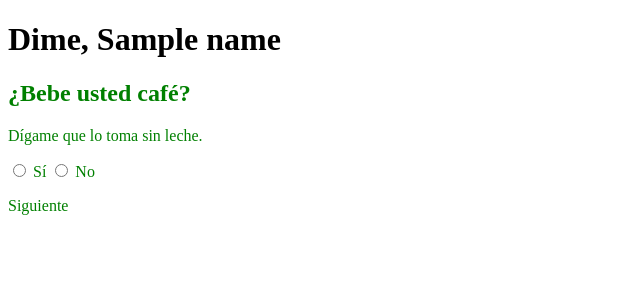
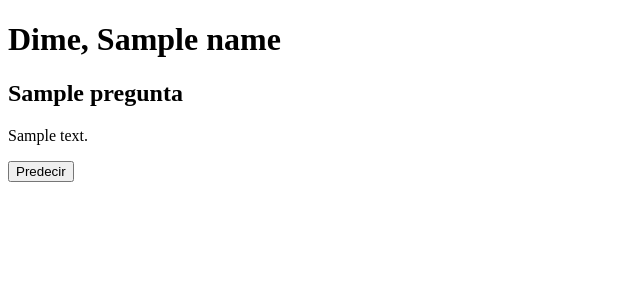
Before and after one commit to Hackateam2020/buggle-back, a Flask app: template templates/proceso.html in a window 1280 px wide. Shown: the top 300 px of the page, without its empty margins (0-640 px from the left). Run offline with Flask 2, Linux system fonts and the light colour scheme; the template is opened without the code that fills it: most values are stand-ins (such as "Sample title", 1, 10 or a date in 2020).

Commit message:
generate questions from data/preguntas

```diff
--- a/App.py
+++ b/App.py
@@ -1,4 +1,5 @@
 from flask import *
+import json
 app = Flask(__name__)
 
 @app.route('/')
@@ -15,13 +16,20 @@ def login():
 @app.route('/proceso', methods = ['GET'])
 def proceso():
     user = request.cookies.get('user')
-    return render_template('proceso.html', name = user)
+    with open('data/preguntas.json','r') as f:
+        pj = json.load(f)
+    return render_template('proceso.html',
+                           name = user,
+                           preguntas = pj)
 
 @app.route('/predict', methods = ['POST','GET'])
 def predict():
     print('=== /predict/ ===')
     print(str(request))
-    return 'Not implemented'
+    response = 'Not implemented yet: prediction to be made with<br>'
+    response += str(request.form)
+    response += '<br><a href="\\">Inicio</a>'
+    return response
 
 if __name__ == '__main__':
    app.debug = True
--- a/templates/proceso.html
+++ b/templates/proceso.html
@@ -2,47 +2,37 @@
 <html>
 
     <head>
-        <link rel="stylesheet" href="/static/main.css">
+        <!-- link rel="stylesheet" href="/static/main.css" -->
     </head>
     <body>
         <form action="/predict" method="post">
-            <!-- PREGUNTA 1 -->
             <h1>Dime, {{ name }}</h1>
-            <div id="pregunta1" class="pregunta">
-                <h2>¿Bebe usted café?</h2>
-                <p>Dígame que lo toma sin leche.</p>
-
-                <input name="cafe" type="radio" value="si"> Sí
-                <input name="cafe" type="radio" value="No"> No
-
-                <p><a onClick="mostrarPreg(2)">Siguiente</a></p>
-            </div>
-
-            <!-- PREGUNTA 2 -->
-            <div id="pregunta2" class="pregunta" style="display: none">
-                <h2>¿Bebe usted algún té?</h2>
-                <p>Me vale si es manzanilla.</p>
-
-                <input name="te" type="text">
-
-                <a onClick="mostrarPreg(3)">Siguiente</a>
-            </div>
-
-            <!-- PREGUNTA 3 -->
-            <div id="pregunta3" class="pregunta">
-                <h2>¿Bebe usted cerveza?</h2>
-                <p>Indique cuánto le gusta.</p>
-
-                <select name="cerveza">
-                    <option value="">Nada</option>
-                    <option value="">No demasiado</option>
-                    <option value="">Aceptable</option>
-                    <option value="">Me gusta</option>
-                    <option value="">¿Agua?¿Qué es eso?</option>
-                </select>
-
-                <input type="submit" value="Predecir">
-            </div>
+            {% for pregunta in preguntas: %}
+                <div id="pregunta{{loop.index}}" class="pregunta">
+                    <h2>{{ pregunta.get('pregunta', '¿?') }}</h2>
+                    <p>{{ pregunta.get('texto', '...') }}</p>
+                <p>
+                {# TIPO DE PREGUNTA #}
+                {% if pregunta.type == 'number' %}
+                    <input type="number" name="{{pregunta.value}}">
+                {% elif pregunta.type == 'select' %}
+                    <select name="{{pregunta.value}}">
+                    {% for option in pregunta.options %}
+                        <option value="{{option}}">{{option}}</option>
+                    {% endfor %}
+                    </select>
+                {% elif pregunta.type == 'text' %}
+                    <input type="text" name="{{pregunta.value}}">
+                {% endif %}
+                </p>
+                {# NAVEGACIÓN DE PREGUNTAS #}
+                {% if preguntas|length == loop.index %}
+                    <input type="submit" value="Predecir">
+                {% else %}
+                    <a onClick="mostrarPreg({{loop.index+1}})">Siguiente</a>
+                {% endif %}
+                </div>
+            {% endfor %}
         </form>
     </body>
 
```
Also changed, not shown: data/preguntas.json (added, +25 -0 lines).
